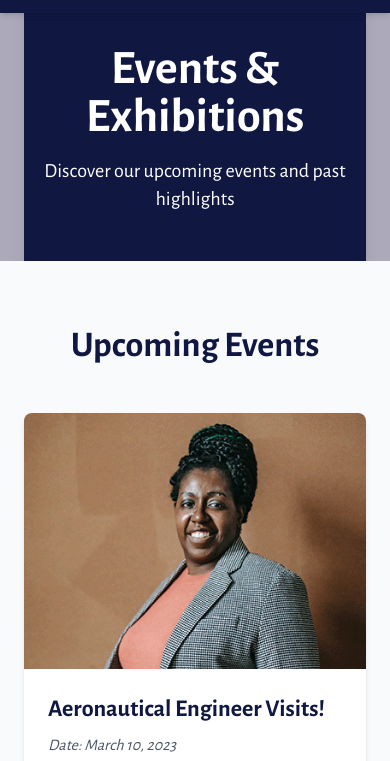
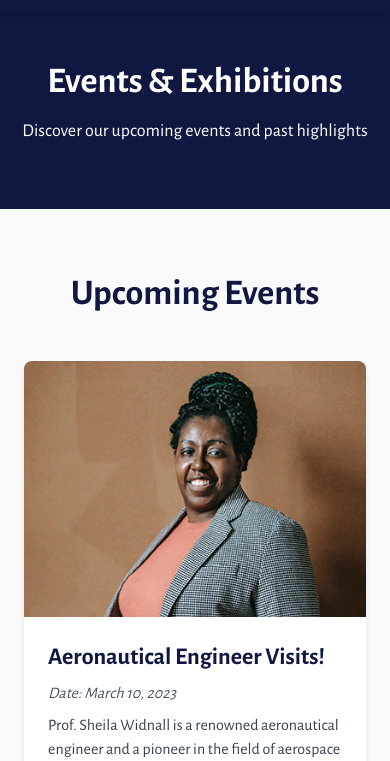
Before and after one commit to lordaake/community-museum-v2, a plain HTML site: page events.html in a window 390 px wide. Shown: the part 83-844 px from the top of the page. Drawn offline with nearby package versions, Linux system fonts and the light colour scheme.

Commit message:
fixed responsive issues

```diff
--- a/events.html
+++ b/events.html
@@ -91,13 +91,14 @@
 
     <!-- Main Content -->
     <main class="pt-20">
-        <!-- Page Title -->
-        <section class="bg-museum-blue py-12 shadow-lg mx-6 md:mx-0">
-            <div class="container mx-auto text-center text-white">
-                <h1 class="text-5xl font-bold">Events & Exhibitions</h1>
-                <p class="text-xl mt-4">Discover our upcoming events and past highlights</p>
+        <!-- Page Title Section -->
+        <section class="bg-museum-blue py-16 shadow-lg">
+            <div class="container mx-auto px-4 md:px-8 text-center text-white">
+                <h1 class="text-4xl md:text-5xl font-bold">Events & Exhibitions</h1>
+                <p class="text-lg md:text-xl mt-4">Discover our upcoming events and past highlights</p>
             </div>
         </section>
+
 
         <!-- Events Section -->
         <section class="py-16 bg-gray-50">
```
Also changed, not shown: exhibitions.html (+2 -2 lines), visit.html (+8 -0 lines).
